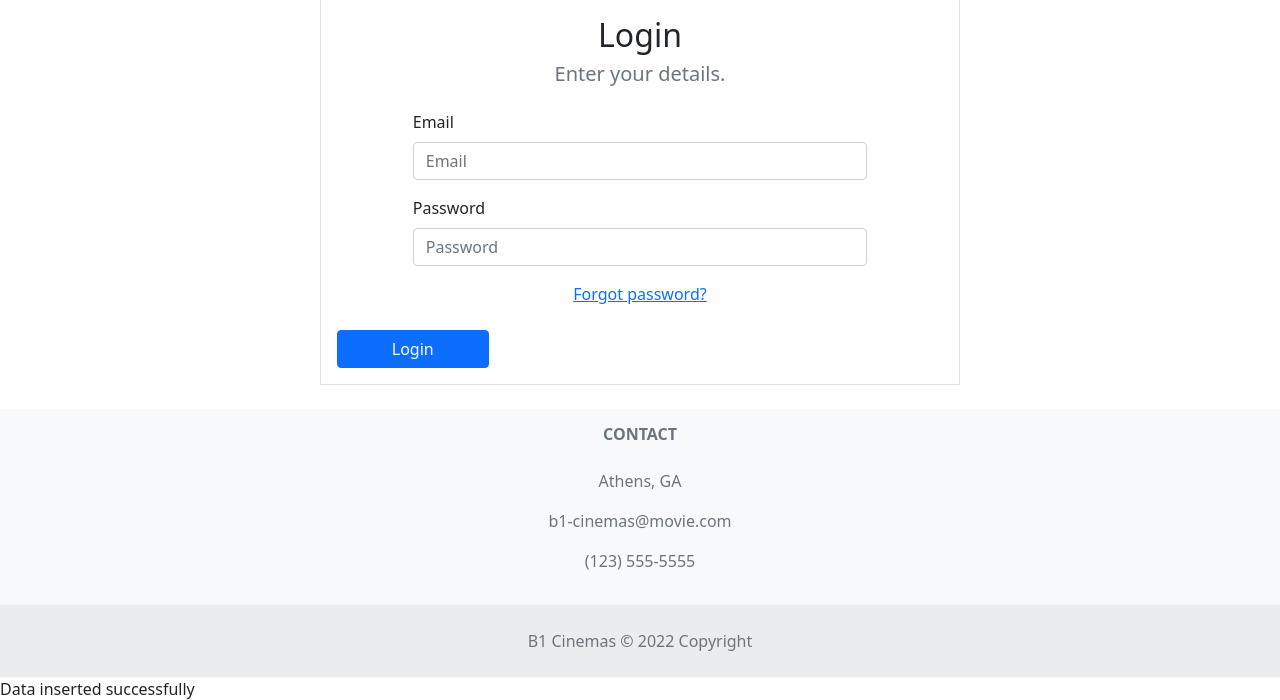
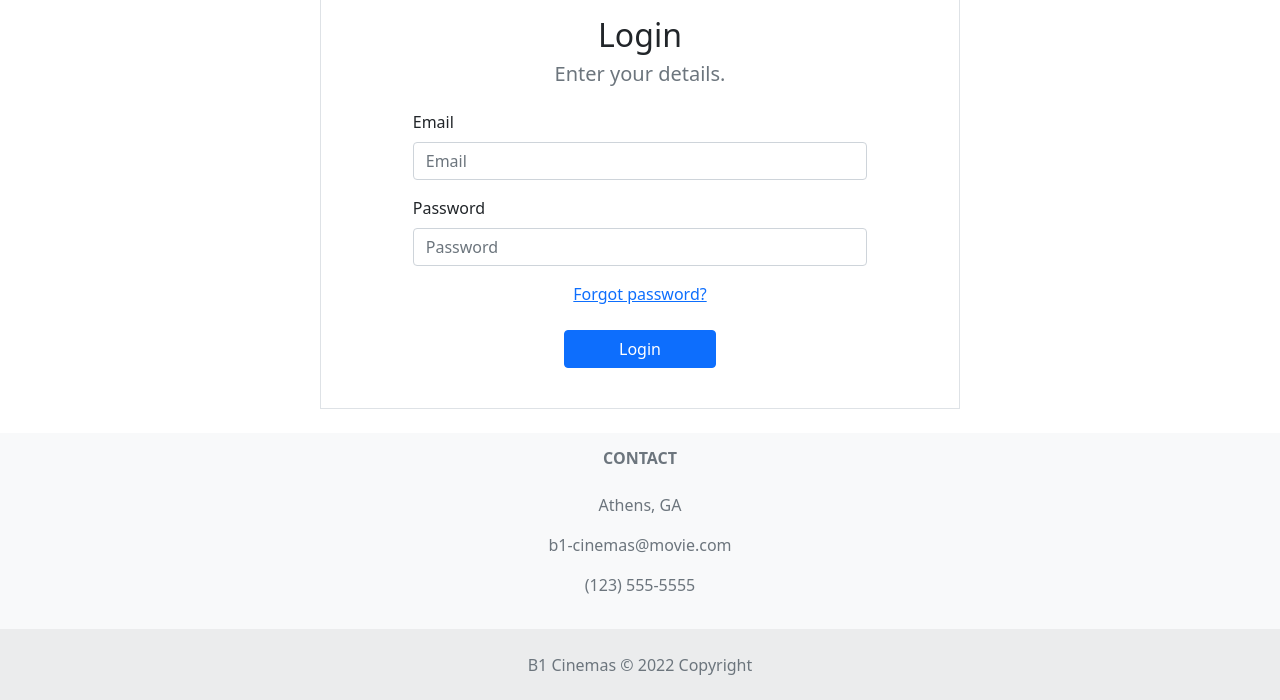
Before and after one commit to Snakeman57/CSCI6050-B1, a PHP site: page /web/passwordEncrypt.php in a window 1280 px wide. Shown: the part 81-781 px from the top of the page. Run offline with PHP 8.4, Linux system fonts and the light colour scheme; data that the repository does not hold is empty; some libraries are stand-ins or nearby versions.

Commit message:
centered login button on login.php

```diff
--- a/web/login.php
+++ b/web/login.php
@@ -162,7 +162,9 @@
                   </div> -->
                   <a href="forgot.php">Forgot password?</a>
                 </div>
-                <button id="login" type="submit" class="btn btn-primary col-3 mx-auto" name="login" style="horizantal-align:center">Login</button>
+                <div class="d-flex justify-content-around align-items-center mb-4 mx-auto">
+                  <button id="login" type="submit" class="btn btn-primary col-3 mx-auto" name="login" style="horizantal-align:center">Login</button>
+                </div>
             </form>
         </div>
     </div>
```
